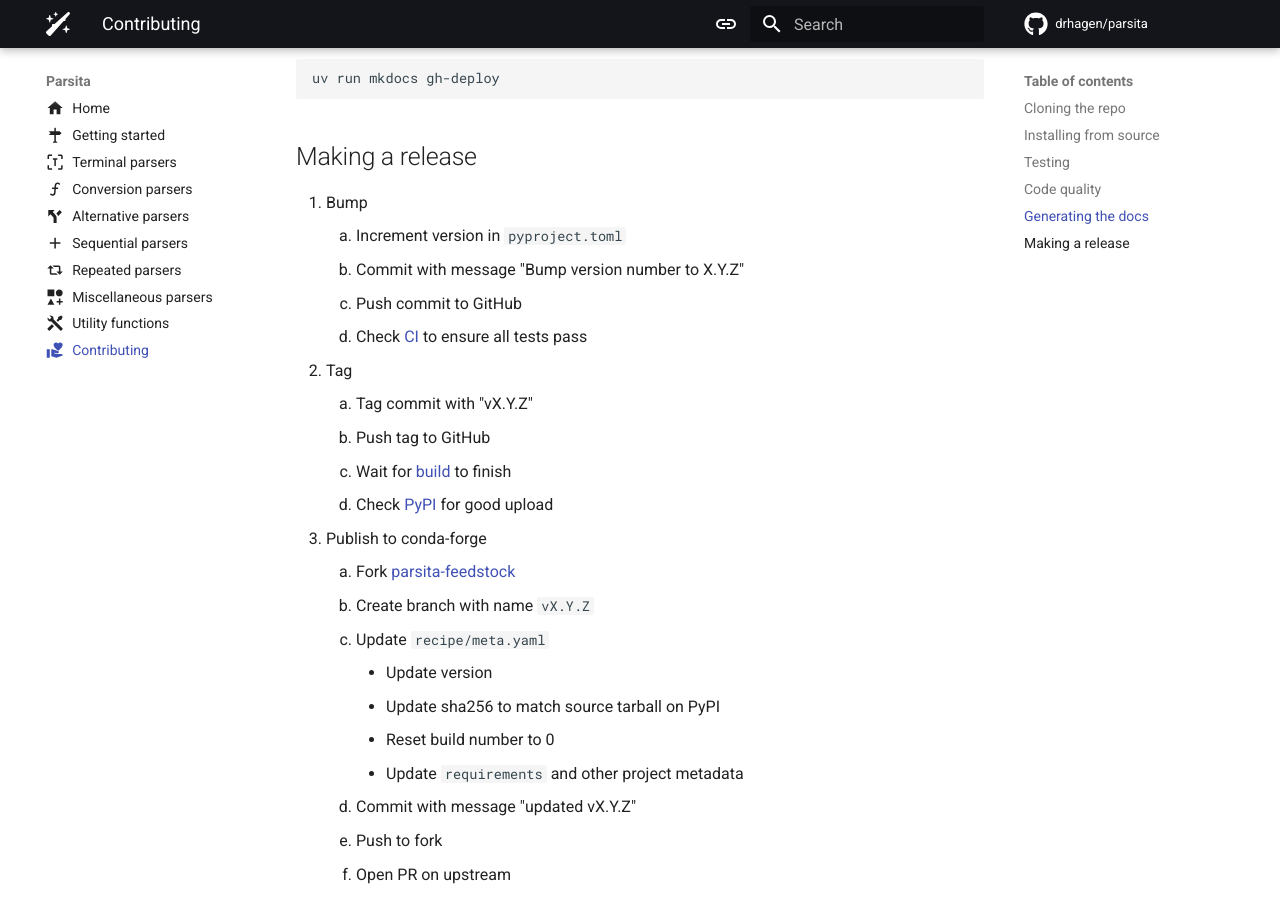
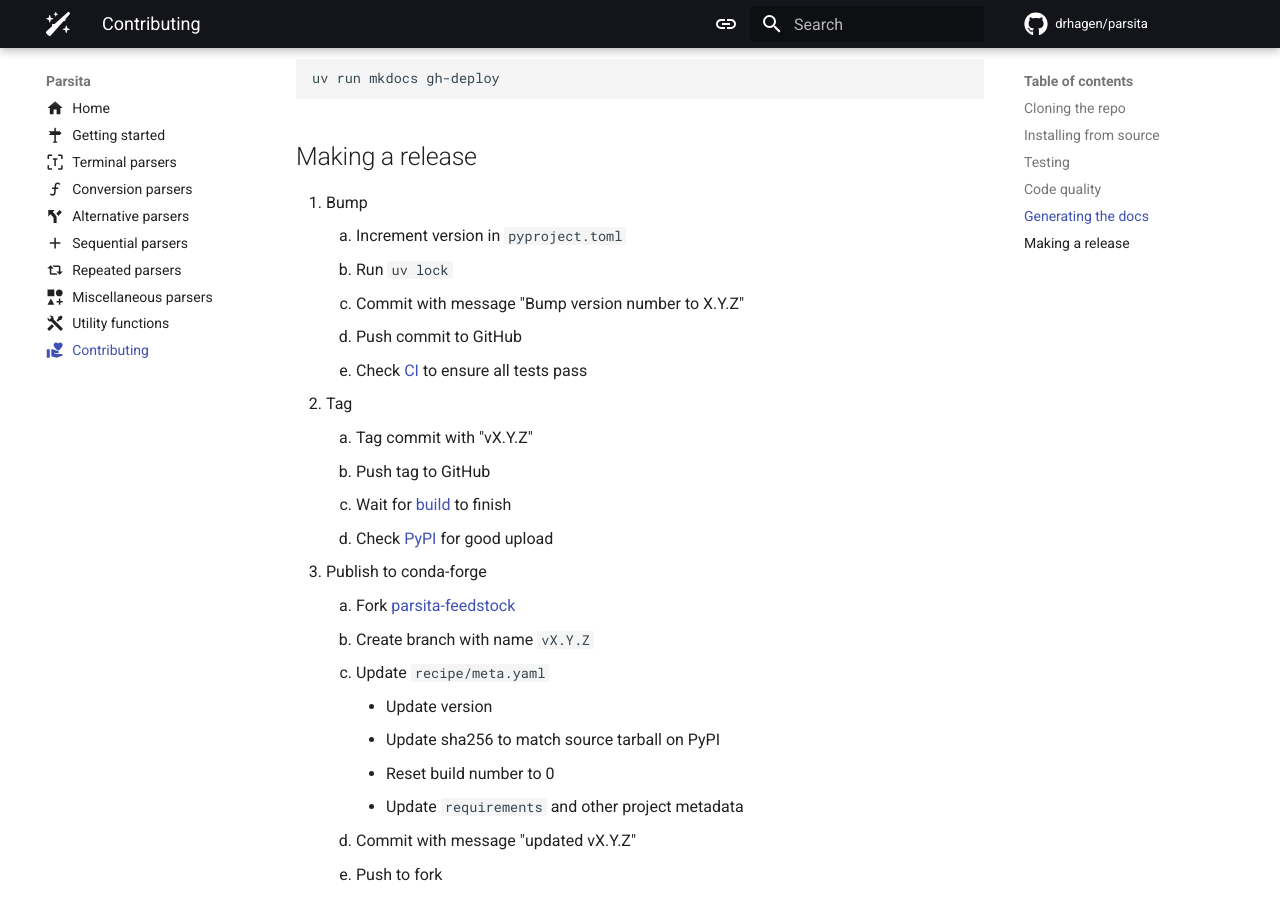
Before and after one commit to drhagen/parsita, an MkDocs documentation site: the page built from docs/contributing.md, in a window 1280 px wide and 900 px high, scrolled down 1577 px. Built offline with MkDocs 1.6.1 and Material for MkDocs 9.7.7, drawn with Linux system fonts in a browser that asks for light colours; comment, search, counter and statistics services are not loaded.

```diff
--- a/docs/contributing.md
+++ b/docs/contributing.md
@@ -71,9 +71,10 @@ uv run mkdocs gh-deploy
 
 1. Bump
     1. Increment version in `pyproject.toml`
-    2. Commit with message "Bump version number to X.Y.Z"
-    3. Push commit to GitHub
-    4. Check [CI](https://github.com/drhagen/parsita/actions/workflows/ci.yml) to ensure all tests pass
+    2. Run `uv lock`
+    3. Commit with message "Bump version number to X.Y.Z"
+    4. Push commit to GitHub
+    5. Check [CI](https://github.com/drhagen/parsita/actions/workflows/ci.yml) to ensure all tests pass
 2. Tag
     1. Tag commit with "vX.Y.Z"
     2. Push tag to GitHub
--- a/pyproject.toml
+++ b/pyproject.toml
@@ -4,7 +4,7 @@ build-backend = "uv_build"
 
 [project]
 name = "parsita"
-version = "2.2.2"
+version = "2.2.3"
 description = "Parser combinator library for Python"
 authors = [ { name = "David Hagen", email = "david@drhagen.com" } ]
 license = "MIT"
```
Also changed, not shown: 1 other file.
